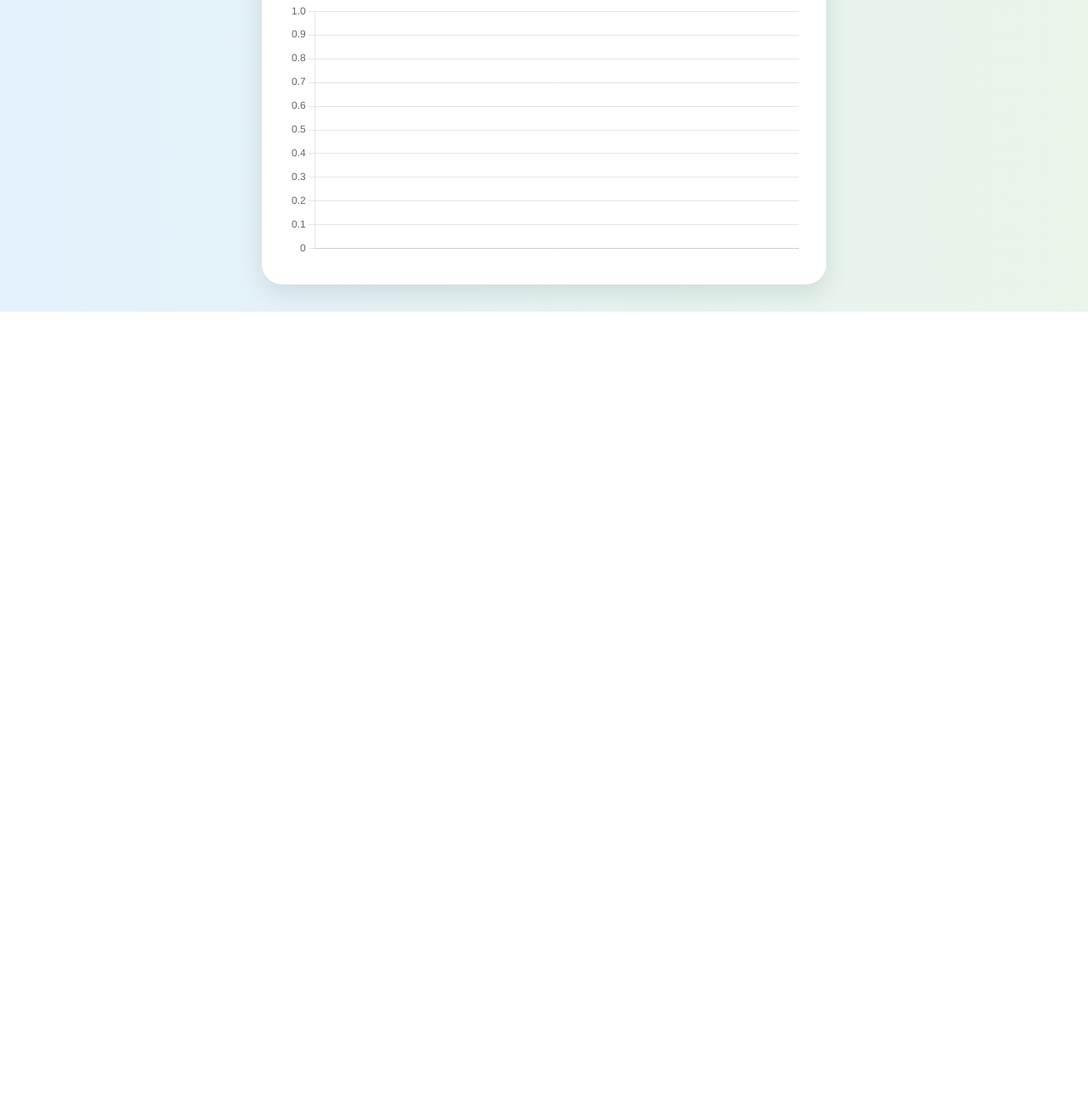
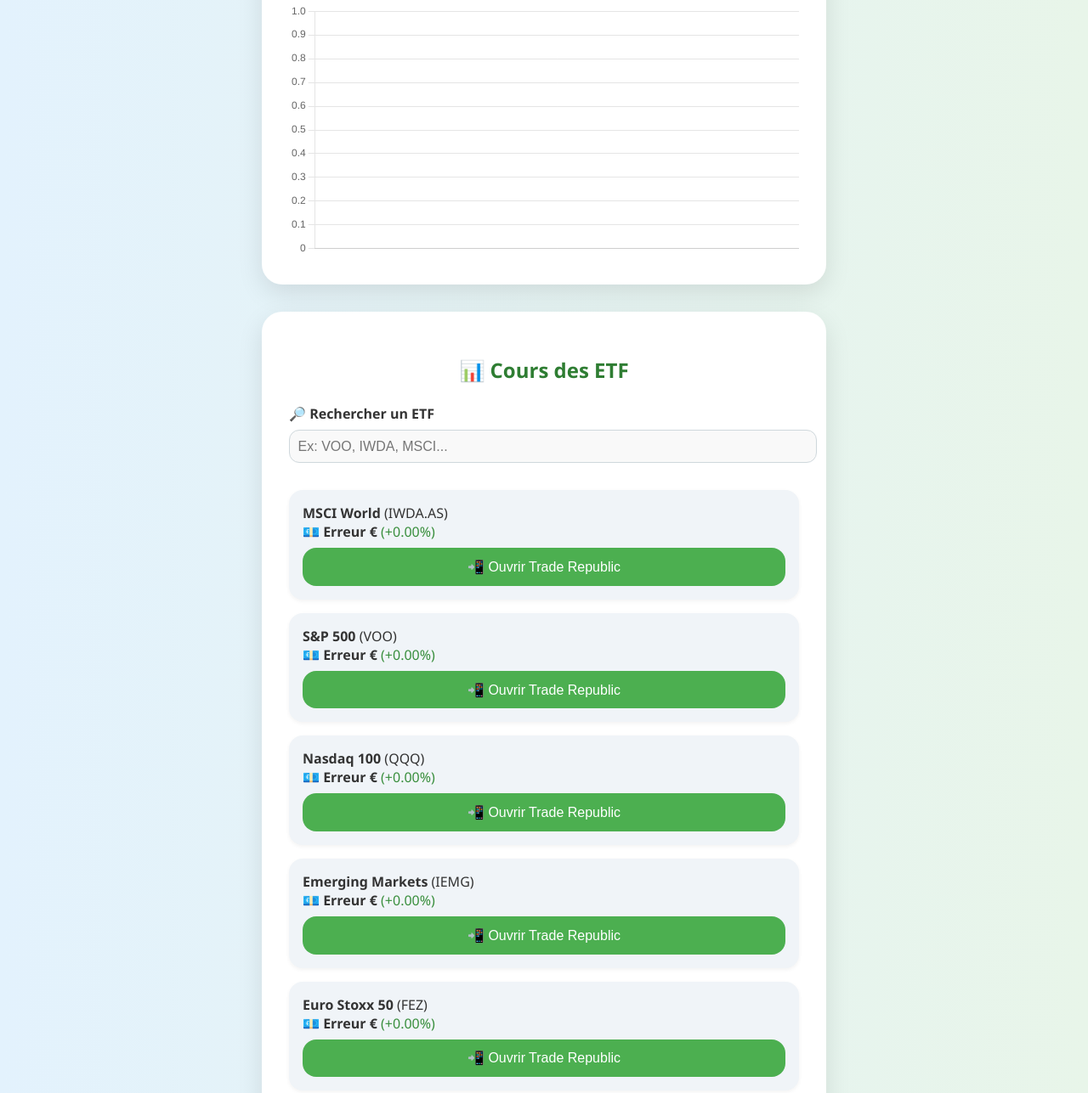
Before and after one commit to NeEwNee/mon-epargne-, a plain HTML site: page index.html in a window 1280 px wide. Shown: the part 842-2129 px from the top of the page at 85% size. Before the commit the page ends 1209 px from the top, so only its background shows below. Drawn offline with nearby package versions, Linux system fonts and the light colour scheme; no server answers.

Commit message:
Add files via upload

```diff
--- a/index.html
+++ b/index.html
@@ -260,5 +260,91 @@
       verifierRappelMensuel();
     }
   </script>
+
+<!-- ====== SECTION ETF CORRIGÉE ====== -->
+<div class="container" style="margin-top:2rem;">
+  <h2>📊 Cours des ETF</h2>
+
+  <label for="etfSearch" style="font-weight:bold;">🔎 Rechercher un ETF</label>
+  <input type="text" id="etfSearch" placeholder="Ex: VOO, IWDA, MSCI..." oninput="filterETF()"
+         style="width:100%; padding:0.6rem; font-size:1rem; border:1px solid #cfd8dc; border-radius:0.75rem; background-color:#f9f9f9; margin-bottom:1rem;" />
+
+  <ul id="etfList" style="list-style:none; padding-left:0;">
+    <li>Chargement des ETF...</li>
+  </ul>
+</div>
+
+<script>
+  const etfs = [
+    { name: "MSCI World", ticker: "IWDA.AS" },
+    { name: "S&P 500", ticker: "VOO" },
+    { name: "Nasdaq 100", ticker: "QQQ" },
+    { name: "Emerging Markets", ticker: "IEMG" },
+    { name: "Euro Stoxx 50", ticker: "FEZ" },
+    { name: "CAC 40", ticker: "^FCHI" },
+    { name: "All World", ticker: "VWCE.DE" },
+    { name: "Clean Energy", ticker: "ICLN" },
+    { name: "Healthcare", ticker: "XLV" },
+    { name: "Dividend Aristocrats", ticker: "NOBL" }
+  ];
+
+  async function fetchETFPrice(ticker) {
+    try {
+      const res = await fetch(`https://query1.finance.yahoo.com/v7/finance/quote?symbols=${ticker}`);
+      const json = await res.json();
+      const data = json.quoteResponse.result[0];
+      return {
+        price: data.regularMarketPrice,
+        change: data.regularMarketChangePercent,
+      };
+    } catch (e) {
+      console.error("Erreur de chargement pour", ticker, e);
+      return { price: "Erreur", change: 0 };
+    }
+  }
+
+  async function renderETFs() {
+    const list = document.getElementById("etfList");
+    list.innerHTML = "";
+    for (const etf of etfs) {
+      const { price, change } = await fetchETFPrice(etf.ticker);
+      const li = document.createElement("li");
+      const changeColor = change >= 0 ? '#388e3c' : '#d32f2f';
+      li.style.marginBottom = "1rem";
+      li.innerHTML = `
+        <div style="padding:1rem; border-radius:1rem; background:#f0f4f8; box-shadow:0 2px 5px rgba(0,0,0,0.05);">
+          <strong>${etf.name}</strong> (${etf.ticker})<br>
+          💶 <span style="font-weight:bold;">${price} €</span>
+          <span style="color:${changeColor};">(${isNaN(change) ? '' : (change >= 0 ? '+' : '') + change.toFixed(2)}%)</span><br>
+          <button onclick="openTradeRepublic()" style="margin-top:0.5rem;">📲 Ouvrir Trade Republic</button>
+        </div>
+      `;
+      list.appendChild(li);
+    }
+  }
+
+  function openTradeRepublic() {
+    const now = Date.now();
+    window.location = "traderepublic://";
+    setTimeout(() => {
+      if (Date.now() - now < 2000) {
+        window.location = "https://www.traderepublic.com/fr-fr";
+      }
+    }, 1500);
+  }
+
+  function filterETF() {
+    const term = document.getElementById("etfSearch").value.toLowerCase();
+    const items = document.querySelectorAll("#etfList li");
+    items.forEach(item => {
+      const text = item.innerText.toLowerCase();
+      item.style.display = text.includes(term) ? "" : "none";
+    });
+  }
+
+  window.addEventListener("load", renderETFs);
+</script>
+<!-- ====== FIN SECTION ETF ====== -->
+
 </body>
 </html>
```
